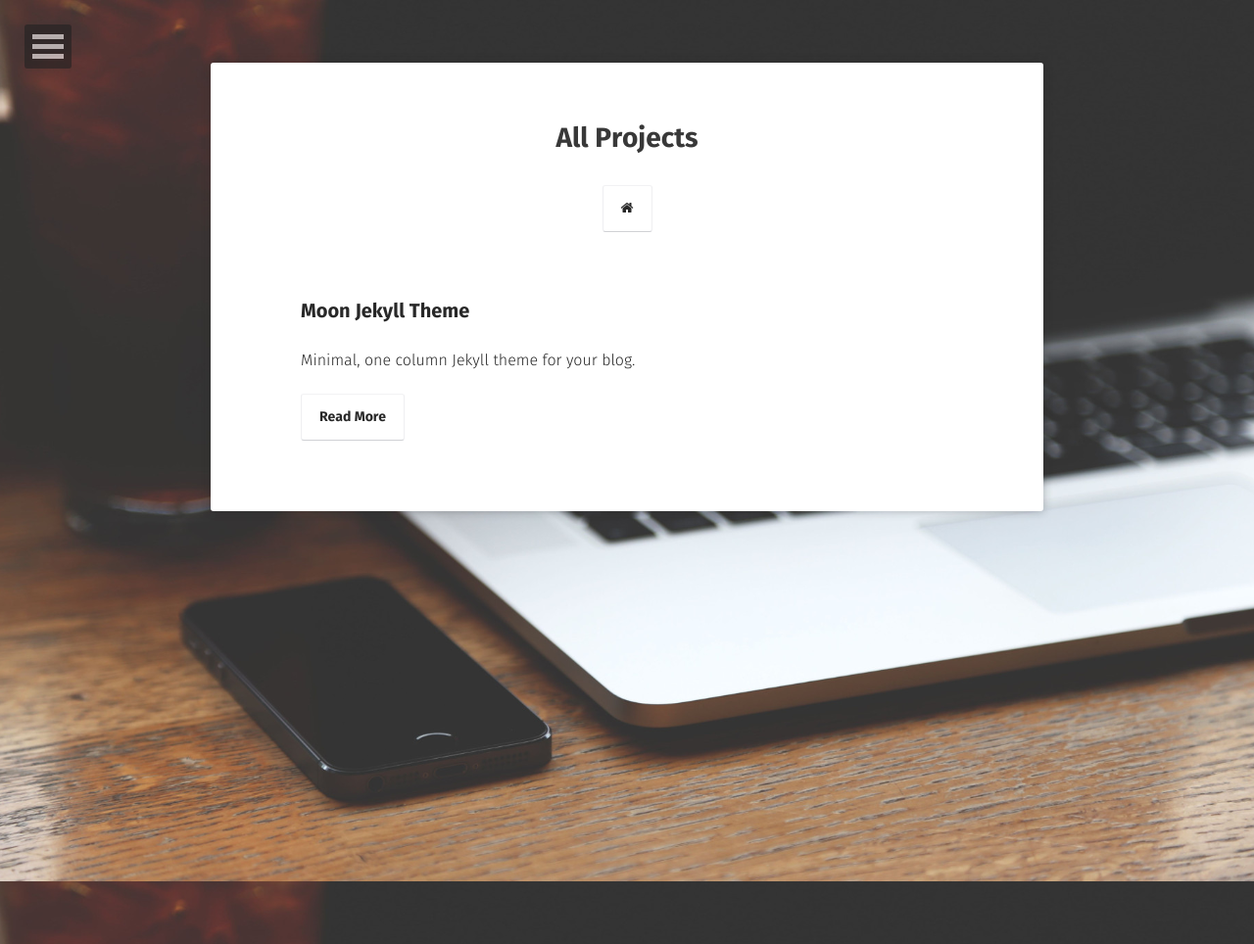
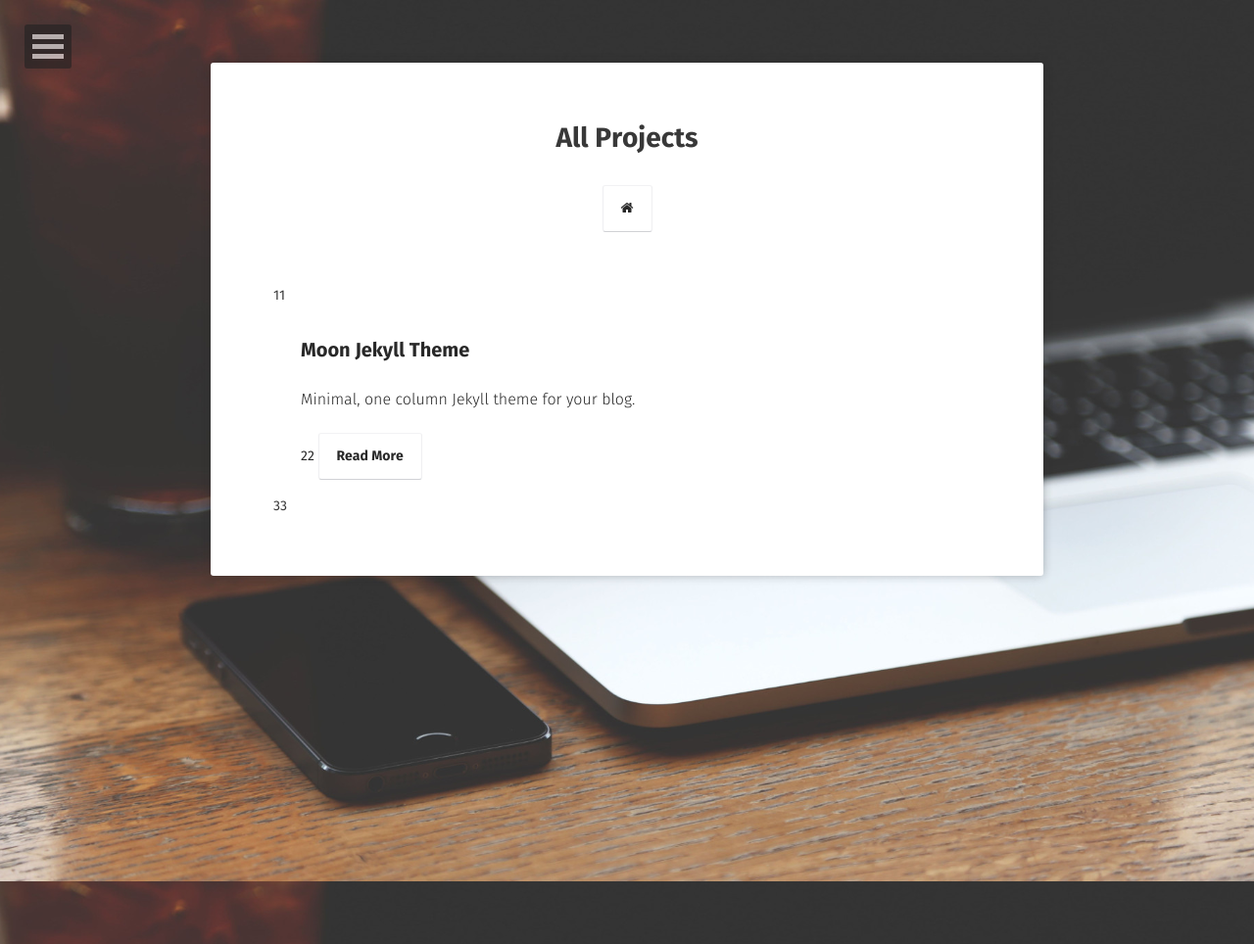
Before and after one commit to EdgeJH/exitst8.github.io, a Jekyll site: the page built from java/index.md, in a window 1280 px wide. Shown: the whole page at 98% size. Built offline with Jekyll 4.4.1, drawn with Linux system fonts in a browser that asks for light colours; some web fonts are replaced.

Commit message:
Update project.html

```diff
--- a/_layouts/project.html
+++ b/_layouts/project.html
@@ -24,12 +24,14 @@ layout: compress
                 <div class="post-list">
                     {% for post in site.posts %}
                         {% if post.project %}
+                    11
                     <ul>
                         <li class="wow fadeInLeft" data-wow-duration="1.5s">
                             <a class="zoombtn" href="{{ site.url }}{{ post.url }}">{{ post.title }}</a>
-                            <p>{{ post.excerpt }}</p>
+                            <p>{{ post.excerpt }}</p>22
                             <a href="{{ site.url }}{{ post.url }}" class="btn zoombtn">Read More</a>
                         </li>
+                        33
                     </ul>
                       {% endif %}
                     {% endfor %}
```
